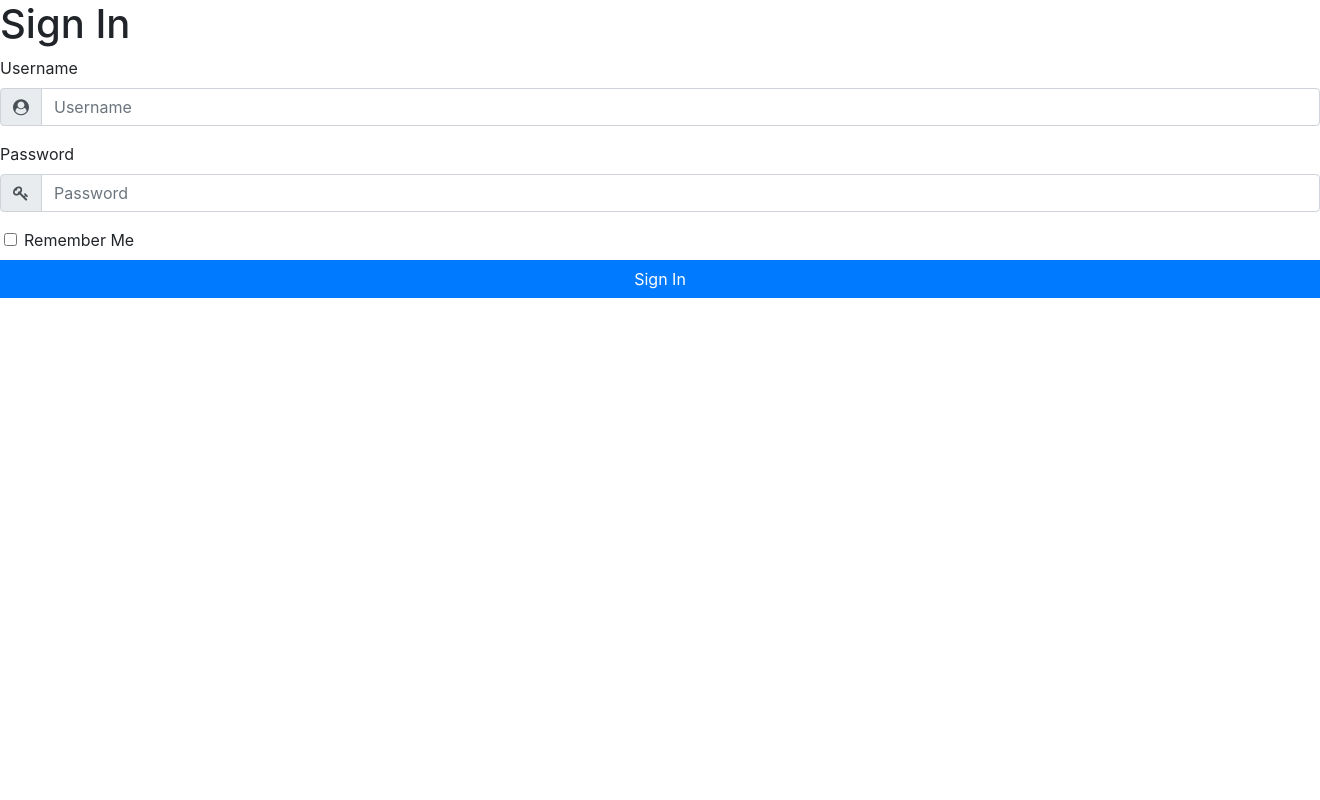
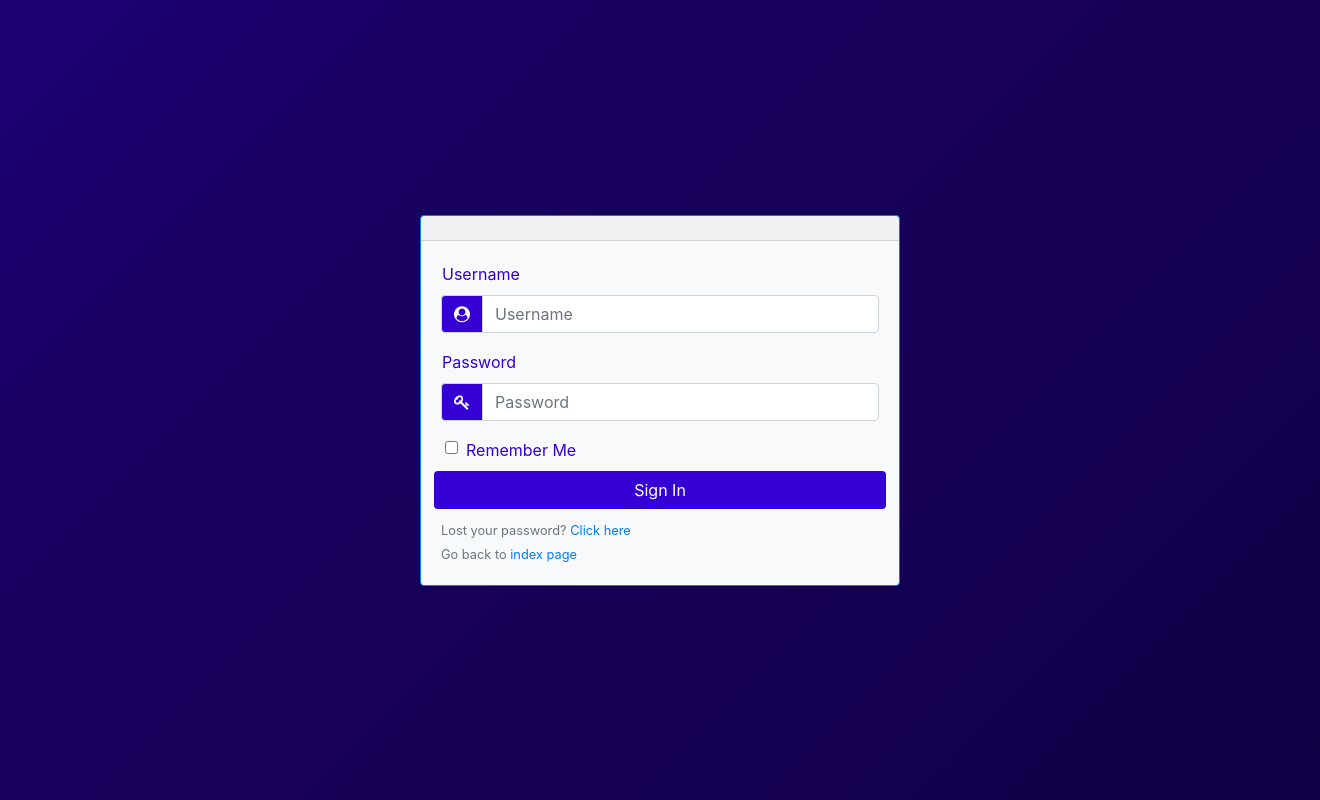
Before and after one commit to sosolidkk/my-blog, a Flask app: page /sign-in in a window 1320 px wide; the page is wider, and only the part inside the window is pictured. Run offline with Flask 2, Linux system fonts and the light colour scheme; some libraries are stand-ins or nearby versions.

Commit message:
<feat>(app): Added admin interface config, text edit, secure routes, login, style and other stuff

```diff
--- a/app/dashboard/web/templates/dashboard.html
+++ /dev/null
@@ -1,5 +0,0 @@
-{% extends "base.html" %}
-
-{% block body %}
-<a href="{{ url_for('dashboard.logout') }}">Logout</a>
-{% endblock %}
--- a/app/main/routes.py
+++ b/app/main/routes.py
@@ -1,25 +1,31 @@
 """main/routes.py
 """
 
-from flask import flash, redirect, render_template, request, url_for
 from . import main_blueprint
 from .form import LoginForm
+from datetime import datetime
+from app import db
 from app.models import User, Post
-from flask_login import login_user
+from flask import flash, redirect, render_template, request, url_for
+from flask_login import current_user, login_user, logout_user
 
 
 @main_blueprint.route("/")
 def index():
-    posts = Post.query.all()
+    posts = Post.query.filter_by(can_display=True).order_by(
+        Post.created_at.desc()).all()
     return render_template("index.html", title="My blog", posts=posts, current_post=None)
 
 
 @main_blueprint.route("/view-post/<int:id>")
 def view_post(id):
-    posts = Post.query.all()
-    post = [post for post in posts if post.id == id][0]
+    posts = Post.query.filter_by(can_display=True).order_by(
+        Post.created_at.desc()).all()
+    post = Post.query.filter_by(id=id, can_display=True).first()
 
-    return render_template("index.html", title="My blog", posts=posts, current_post=post)
+    if post is not None:
+        return render_template("index.html", title="My blog", posts=posts, current_post=post)
+    return render_template("unavailable.html", title="Unavailable")
 
 
 @main_blueprint.route("/sign-in", methods=["GET", "POST"])
@@ -36,6 +42,23 @@ def sign_in():
 
             login_user(user, remember=form.remember_me.data)
             flash("Logged in successful", "success")
-            return redirect(url_for("dashboard.dashboard"))
+            return redirect(url_for("admin.index"))
 
     return render_template("sign_in.html", title="Sign in", form=form)
+
+
+@main_blueprint.route("/recover-password")
+def recover_password():
+    flash("An email has been sent to you. Check your inbox", "warning")
+    return redirect(url_for("main.sign_in"))
+
+
+@main_blueprint.route("/logout")
+def logout():
+    current_user.last_seen = datetime.now()
+    db.session.commit()
+
+    logout_user()
+
+    flash(f"Logout successful", "success")
+    return redirect(url_for("main.sign_in"))
--- /dev/null
+++ b/app/main/web/static/css/form.css
@@ -0,0 +1,48 @@
+html,
+body {
+  height: 100%;
+  min-width: 360px;
+  min-height: 650px;
+}
+
+body {
+  display: flex;
+  align-items: center;
+  justify-content: center;
+  background: linear-gradient(-45deg, #0c0032, #190061, #3500d3, #282828);
+  background-size: 400% 400%;
+  animation: gradient 15s ease infinite;
+}
+
+@keyframes gradient {
+  0% {
+      background-position: 0% 50%;
+  }
+  50% {
+      background-position: 100% 50%;
+  }
+  100% {
+      background-position: 0% 50%;
+  }
+}
+
+label {
+  color: #3500d3;
+  padding: 1px;
+}
+
+.input-group-text {
+  color: #ffffff !important;
+  background-color: #3500d3 !important;
+}
+
+.btn {
+  color: #ffffff;
+  background-color: #3500d3;
+}
+
+.btn:hover:enabled {
+  color: #ffffff;
+  background-color: #190061;
+  cursor: pointer;
+}
--- a/app/main/web/templates/sign_in.html
+++ b/app/main/web/templates/sign_in.html
@@ -1,10 +1,17 @@
 {% extends "base.html" %}
 
+{% block link %}
+<link rel="stylesheet" href="{{ url_for('main.static', filename='css/form.css') }}"">
+{% endblock %}
+
 {% block body %}
-<h1>Sign In</h1>
+<div class=" card bg-light border-primary">
+<div class="card-header">
     {% include "sub_templates/_flash.html" %}
+</div>
+<div class="card-body">
 
-<form action="" method="POST" class="text-left">
+    <form action=" {{ url_for('main.sign_in') }}" role="form" method="POST" class="text-left">
         {{ form.hidden_tag() }}
         <div class="form-group">
             {{ form.username.label }}
@@ -36,8 +43,16 @@
             {{ form.remember_me(class="form-check-input") }} {{ form.remember_me.label() }}
         </div>
 
-    <div class="d-flex justify-content-center row">
-        {{ form.submit(class="btn btn-primary ml-2 mr-2 btn-block") }}
+        <div class="d-flex justify-content-center row mb-2">
+            {{ form.submit(class="btn ml-2 mr-2 btn-block") }}
         </div>
     </form>
+    <div class="card-text text-muted">
+        <small>
+            Lost your password? <a href="{{ url_for('main.recover_password') }}">Click here</a><br>
+            Go back to <a href="{{ url_for('main.index') }}">index page</a>
+        </small>
+    </div>
+</div>
+</div>
 {% endblock %}
--- a/app/main/web/templates/sub_templates/_author.html
+++ b/app/main/web/templates/sub_templates/_author.html
@@ -6,12 +6,14 @@
             <a href="https://github.com/sosolidkk/">@sosolidkk</a>
         </small>
         <small>
-
             <a href="mailto:pedrochaveslimas3@gmail.com">pedrochaveslimas3@gmail.com</a>
         </small>
+
+        <hr>
         <p>
             <a href="#">cv</a><br>
-            <a href="#">about me</a>
+            <a href="#">portfolio</a>
         </p>
+        <hr>
     </div>
 </section>
--- a/app/main/web/templates/sub_templates/_current_post.html
+++ b/app/main/web/templates/sub_templates/_current_post.html
@@ -3,7 +3,7 @@
     <small><a href="{{ url_for('main.index' ) }}">clear()</a></small>
     <h1>{{ current_post.title }}</h1>
     <p class="text-justify">
-        {{ current_post.body }}
+        {{ current_post.body|safe }}
     </p>
     {% endif %}
 </section>
--- a/app/templates/sub_templates/_flash.html
+++ b/app/templates/sub_templates/_flash.html
@@ -1,7 +1,7 @@
 {% with messages = get_flashed_messages(with_categories=true) %}
 {% if messages %}
 {% for type, message in messages %}
-<div class=" alert alert-{{ type }} alert-dismissible fade show" role="alert">
+<div class="mt-2 alert alert-{{ type }} alert-dismissible fade show" role="alert">
     {{ message }}
     <button type="button" class="close" data-dismiss="alert" aria-label="Close">
         <span aria-hidden="true">&times;</span>
```
Also changed, not shown: app/__init__.py (+9 -10 lines), app/admin_views.py (added, +47 -0 lines), app/dashboard/__init__.py (deleted, +0 -17 lines), app/dashboard/routes.py (deleted, +0 -21 lines), app/main/__init__.py (+6 -1 lines), app/main/web/templates/unavailable.html (added, +15 -0 lines), app/models.py (+10 -1 lines), app/templates/admin/index.html (added, +13 -0 lines). Lines whose indentation alone changed are shown as unchanged.
